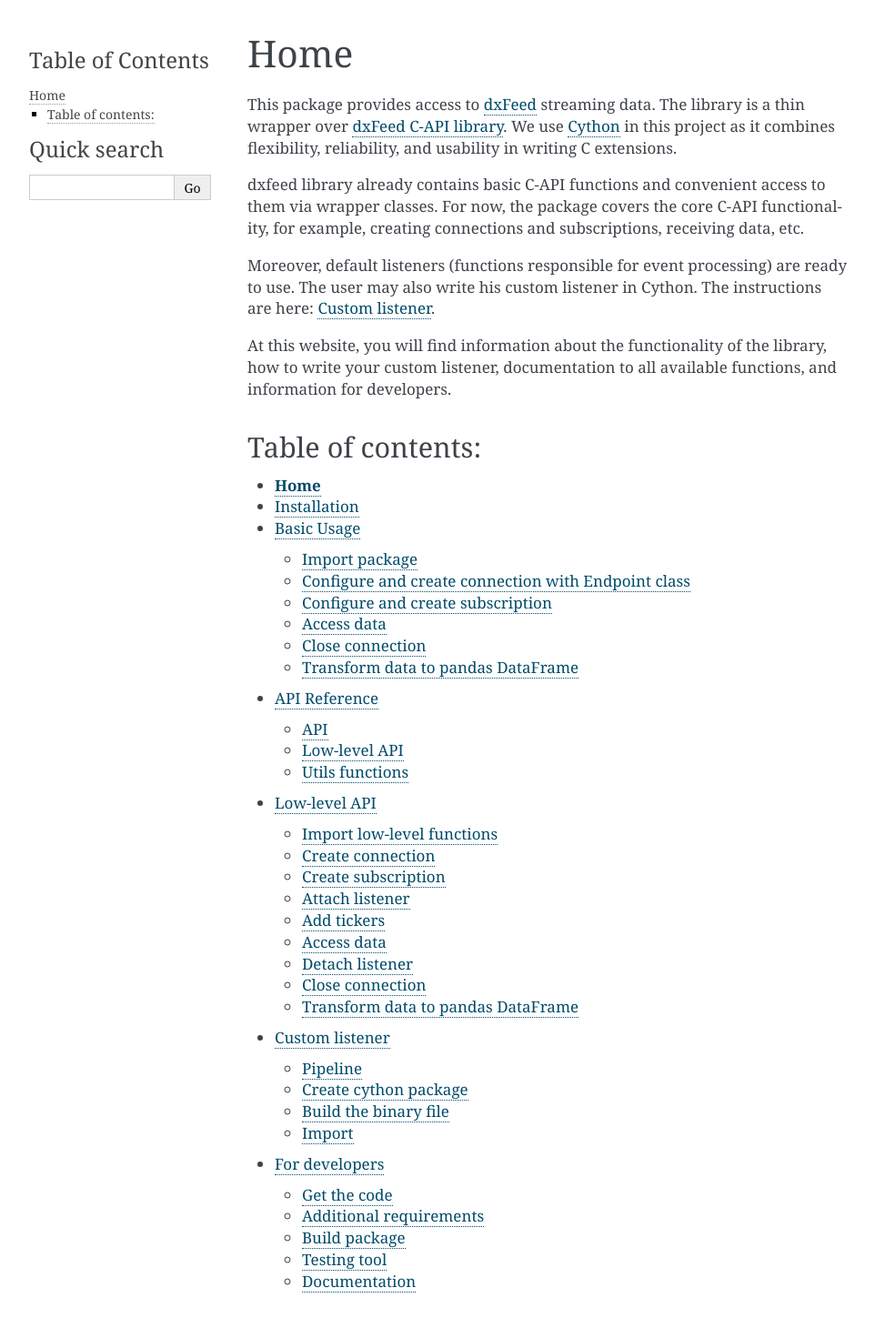
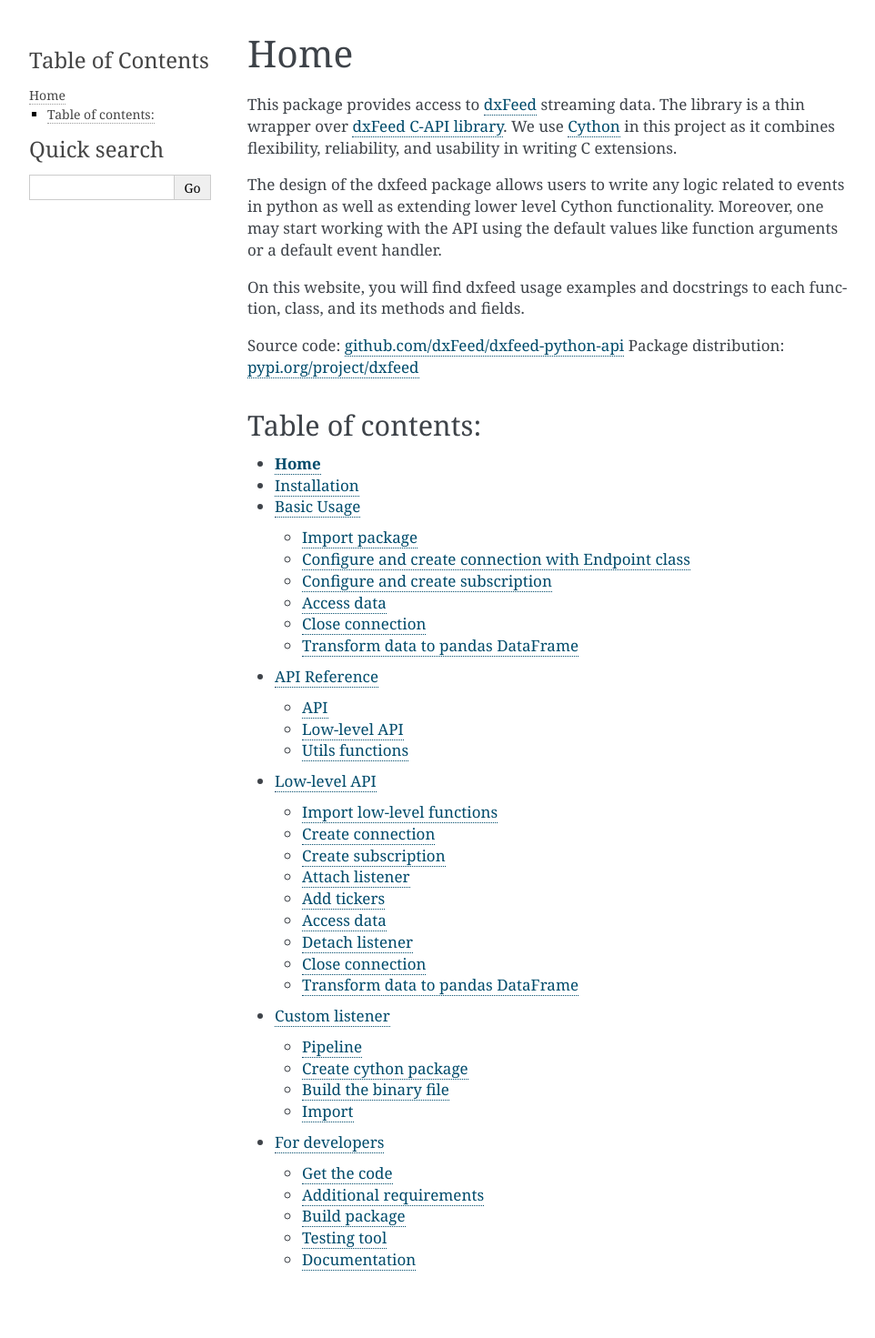
Before and after one commit to dxFeed/dxfeed-python-api, a Sphinx documentation site: the page built from docs/index.rst, in a window 1280 px wide. Shown: the whole page at 91% size, without its empty margins (148-1110 px from the left). Built offline with Sphinx 7.4.7, drawn with Linux system fonts in a browser that asks for light colours; after the commit the page ends 1447 px from its top, so only the background shows below that.

Commit message:
[EN-1570] index.rst edited

```diff
--- a/docs/index.rst
+++ b/docs/index.rst
@@ -11,15 +11,15 @@
 and usability in writing C extensions.
 
 
-dxfeed library already contains basic C-API functions and convenient access to them via wrapper classes.
-For now, the package covers the core C-API functionality, for example, creating connections and subscriptions,
-receiving data, etc.
+The design of the dxfeed package allows users to write any logic related to events in python as well as
+extending lower level Cython functionality. Moreover, one may start working with the API using the default
+values like function arguments or a default event handler.
 
-Moreover, default listeners (functions responsible for event processing) are ready to use. The user may also
-write his custom listener in Cython. The instructions are here: :ref:`custom_listener`.
+On this website, you will find dxfeed usage examples and docstrings to each function, class,
+and its methods and fields.
 
-At this website, you will find information about the functionality of the library, how to write your custom listener,
-documentation to all available functions, and information for developers.
+Source code: `github.com/dxFeed/dxfeed-python-api <https://github.com/dxFeed/dxfeed-python-api>`_
+Package distribution: `pypi.org/project/dxfeed <https://pypi.org/project/dxfeed>`_
 
 Table of contents:
 ------------------
```
Also changed, not shown: other parts of docs/index.rst (+2 -2 lines).
